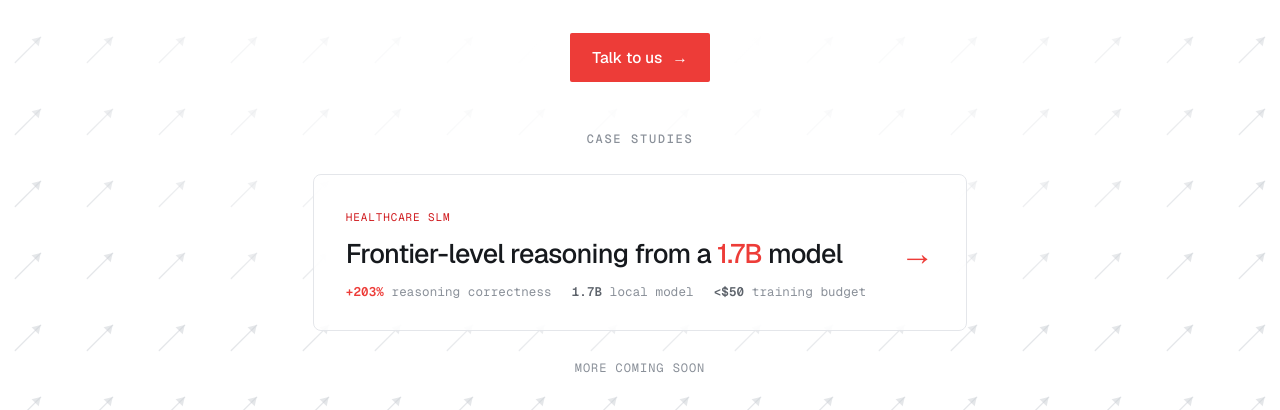
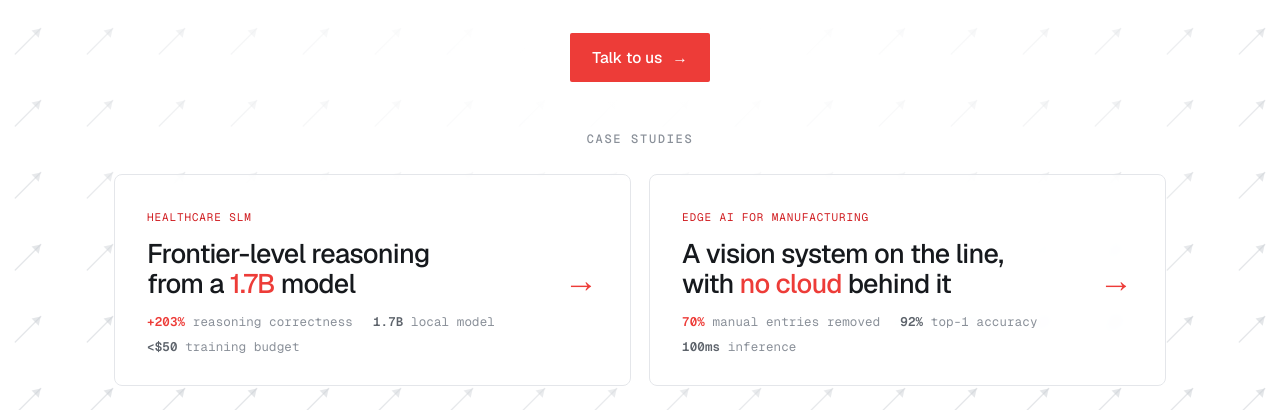
Before and after one commit to hypervelocityio/hypervelocityio.github.io, a plain HTML site: page index.html in a window 1280 px wide. Shown: the part 406-816 px from the top of the page. Drawn offline with nearby package versions, Linux system fonts and the light colour scheme.

Commit message:
Link edge AI case study from homepage first fold
Adds a second .cs-card alongside the SLM study, matching its
structure and metric treatment.

Co-Authored-By: Claude Opus 4.8 (1M context) <noreply@anthropic.com>

```diff
--- a/index.html
+++ b/index.html
@@ -848,6 +848,18 @@
             </div>
             <span class="cs-card-arrow" aria-hidden="true">→</span>
           </a>
+          <a class="cs-card" href="case-studies/edge-ai.html">
+            <div class="cs-card-body">
+              <span class="cs-card-tag">Edge AI for Manufacturing</span>
+              <h3 class="cs-card-title">A vision system on the line, with <span class="em">no cloud</span> behind it</h3>
+              <div class="cs-card-metrics">
+                <span class="csm2"><b class="accent">70%</b> manual entries removed</span>
+                <span class="csm2"><b>92%</b> top-1 accuracy</span>
+                <span class="csm2"><b>100ms</b> inference</span>
+              </div>
+            </div>
+            <span class="cs-card-arrow" aria-hidden="true">→</span>
+          </a>
         </div>
         <p class="cases-more">More coming soon</p>
       </div>
```
